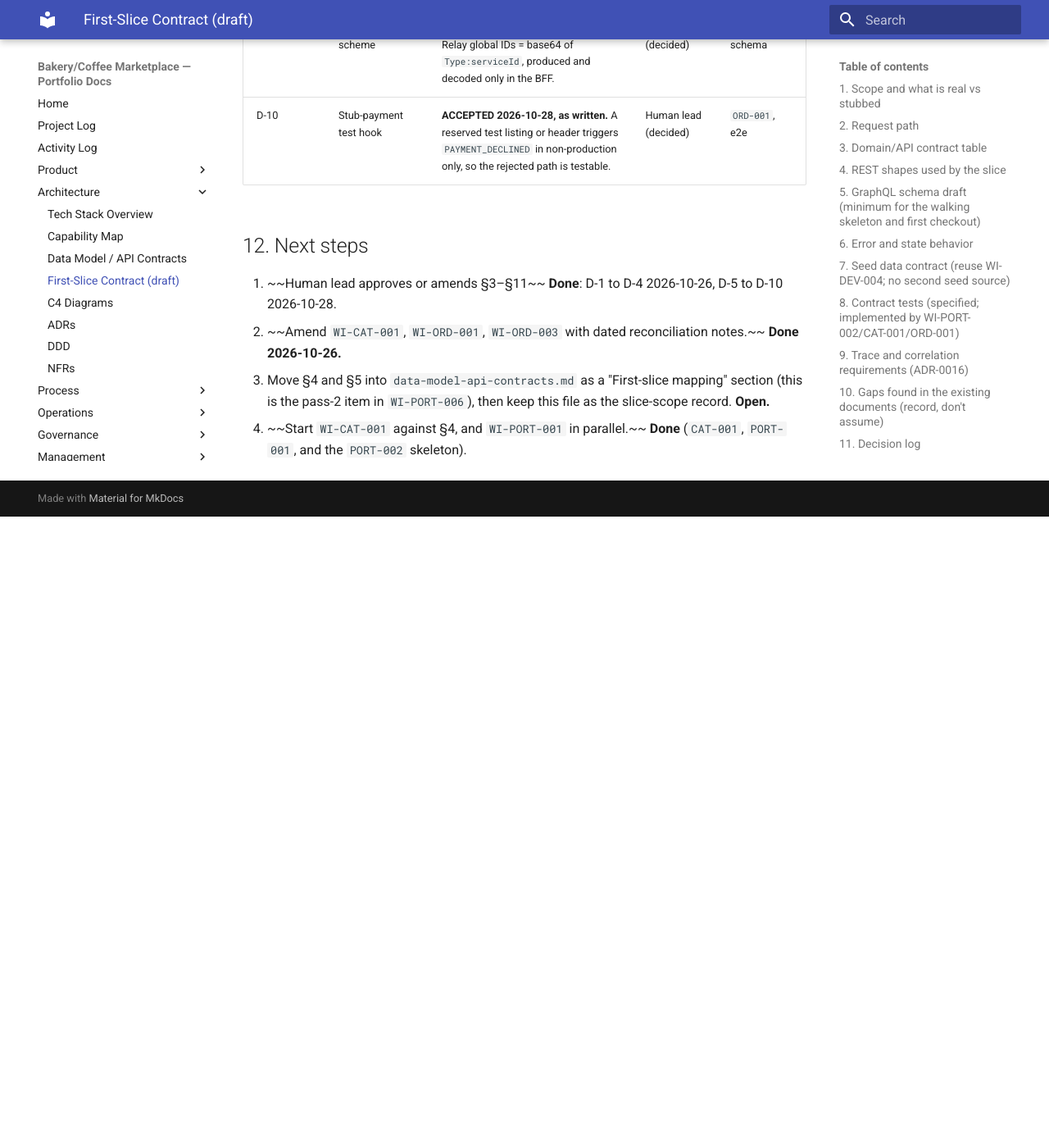
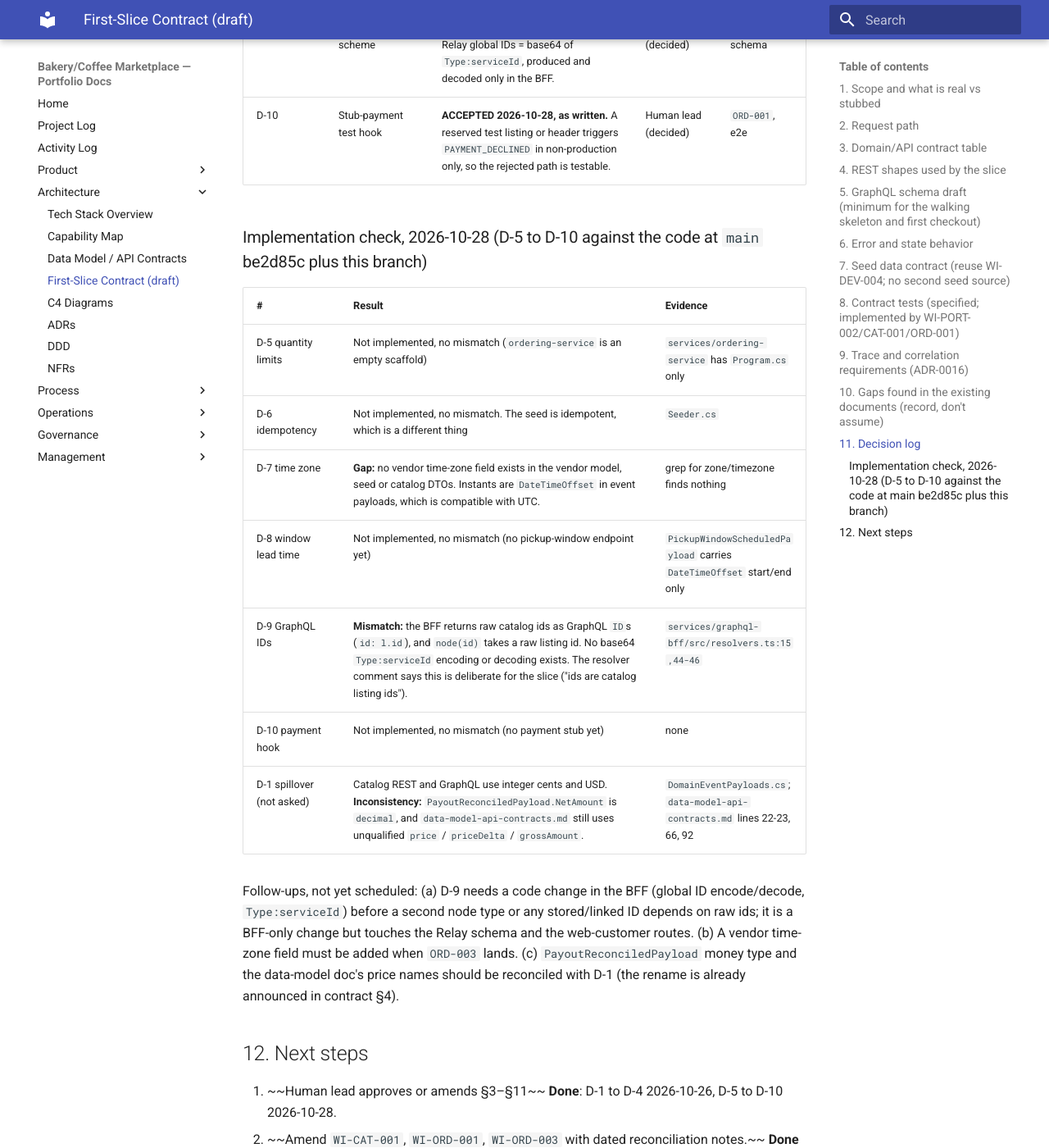
Before and after one commit to benjamin-hedrick/bakery-marketplace, an MkDocs documentation site: the page built from docs/architecture/first-slice-contract.md, in a window 1280 px wide and 1400 px high, scrolled down 10219 px. Shown: the whole window at 82% size. Built offline with MkDocs 1.6.1 and Material for MkDocs 9.7.7, drawn with Linux system fonts in a browser that asks for light colours; before the commit the page ends 10849 px from its top, so only the background shows below that.

Commit message:
Log implementation check of D-5 to D-10 against the code
D-9 (raw ids in the BFF) and D-7 (no vendor time zone) are mismatches; the rest are not
implemented yet. Docs only, nothing run.

Co-Authored-By: Claude Sonnet 5.5 <noreply@anthropic.com>

```diff
--- a/docs/architecture/first-slice-contract.md
+++ b/docs/architecture/first-slice-contract.md
@@ -244,6 +244,20 @@ Expected totals for tests (cents): 2× sourdough + `mod-seeds` = **1800**; crois
 | D-9 | GraphQL ID scheme | **ACCEPTED 2026-10-28, as written.** Relay global IDs = base64 of `Type:serviceId`, produced and decoded only in the BFF. | Human lead (decided) | `PORT-002` schema |
 | D-10 | Stub-payment test hook | **ACCEPTED 2026-10-28, as written.** A reserved test listing or header triggers `PAYMENT_DECLINED` in non-production only, so the rejected path is testable. | Human lead (decided) | `ORD-001`, e2e |
 
+### Implementation check, 2026-10-28 (D-5 to D-10 against the code at `main` be2d85c plus this branch)
+
+| # | Result | Evidence |
+|---|---|---|
+| D-5 quantity limits | Not implemented, no mismatch (`ordering-service` is an empty scaffold) | `services/ordering-service` has `Program.cs` only |
+| D-6 idempotency | Not implemented, no mismatch. The seed is idempotent, which is a different thing | `Seeder.cs` |
+| D-7 time zone | **Gap:** no vendor time-zone field exists in the vendor model, seed or catalog DTOs. Instants are `DateTimeOffset` in event payloads, which is compatible with UTC. | grep for zone/timezone finds nothing |
+| D-8 window lead time | Not implemented, no mismatch (no pickup-window endpoint yet) | `PickupWindowScheduledPayload` carries `DateTimeOffset` start/end only |
+| D-9 GraphQL IDs | **Mismatch:** the BFF returns raw catalog ids as GraphQL `ID`s (`id: l.id`), and `node(id)` takes a raw listing id. No base64 `Type:serviceId` encoding or decoding exists. The resolver comment says this is deliberate for the slice ("ids are catalog listing ids"). | `services/graphql-bff/src/resolvers.ts:15,44-46` |
+| D-10 payment hook | Not implemented, no mismatch (no payment stub yet) | none |
+| D-1 spillover (not asked) | Catalog REST and GraphQL use integer cents and USD. **Inconsistency:** `PayoutReconciledPayload.NetAmount` is `decimal`, and `data-model-api-contracts.md` still uses unqualified `price` / `priceDelta` / `grossAmount`. | `DomainEventPayloads.cs`; `data-model-api-contracts.md` lines 22-23, 66, 92 |
+
+Follow-ups, not yet scheduled: (a) D-9 needs a code change in the BFF (global ID encode/decode, `Type:serviceId`) before a second node type or any stored/linked ID depends on raw ids; it is a BFF-only change but touches the Relay schema and the web-customer routes. (b) A vendor time-zone field must be added when `ORD-003` lands. (c) `PayoutReconciledPayload` money type and the data-model doc's price names should be reconciled with D-1 (the rename is already announced in contract §4).
+
 ## 12. Next steps
 
 1. ~~Human lead approves or amends §3–§11~~ **Done**: D-1 to D-4 2026-10-26, D-5 to D-10 2026-10-28.
```
Also changed, not shown: docs/ACTIVITY-LOG.md (+1 -1 lines).
